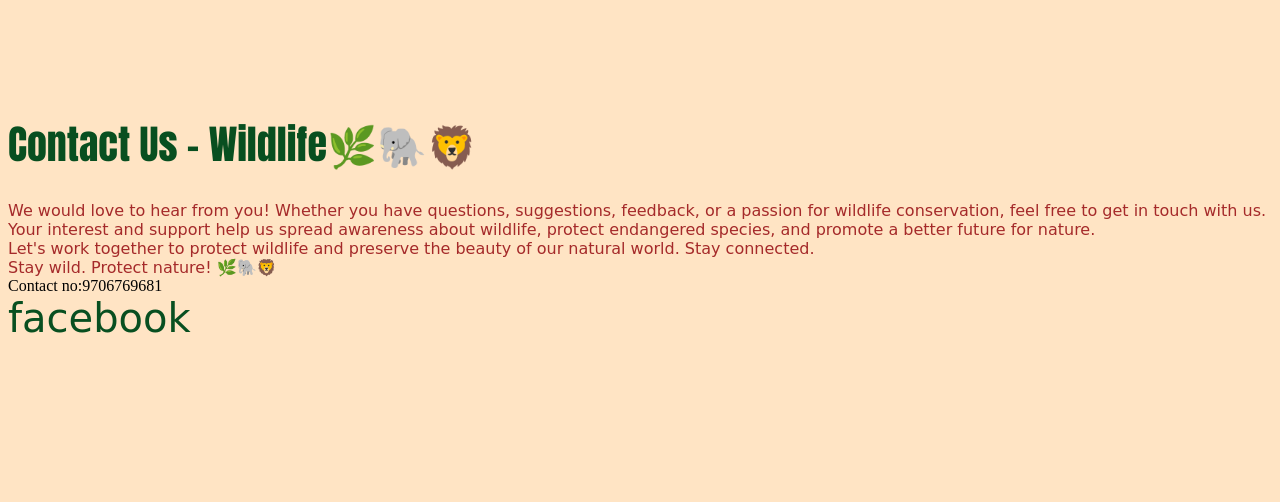
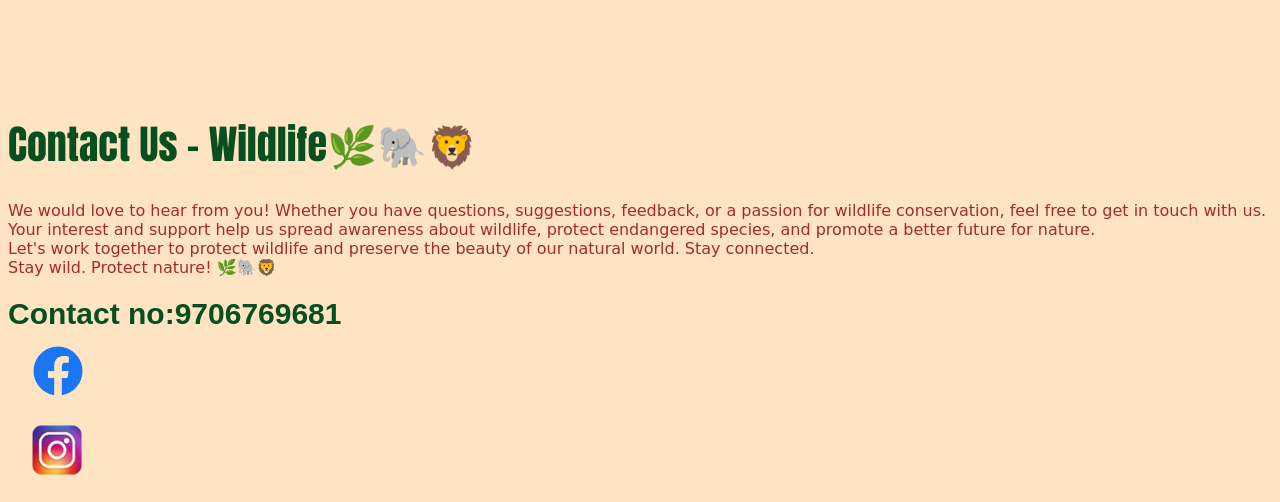
Before and after one commit to hemshankarrrsah/HTML-assignment, a plain HTML site: page contact/contact.html in a window 1280 px wide. Shown: the part 298-800 px from the top of the page. Drawn offline with Linux system fonts and the light colour scheme.

Commit message:
instafb png

```diff
--- a/Page/style.css
+++ b/Page/style.css
@@ -84,7 +84,7 @@ p1{
 }
 .heading2{
     font-family: Impact, Haettenschweiler, 'Arial Narrow Bold', sans-serif;
-    color: darkgreen;
+    color:rgb(8, 79, 32);
     font-size: 40px;
     position: relative;
     top: -350px;
--- a/contact/contact.css
+++ b/contact/contact.css
@@ -61,3 +61,23 @@ p1{
     color: brown;
     font-family: cursive;
 }
+p2{
+    font-family: Arial, Helvetica, sans-serif;
+    font-size: 30px;
+    position: relative;
+    top: 20px;
+    color:  rgb(8, 79, 32);
+    font-weight: bolder;
+}
+.fbimg{
+    height: 50px;
+    position: relative;
+    top: 30px;
+    left: 20px;
+}
+.instaimg{
+    height: 70px;
+    position: relative;
+    top: 30px;
+    left: 9px;
+}
--- a/contact/contact.html
+++ b/contact/contact.html
@@ -27,7 +27,9 @@ Let's work together to protect wildlife and preserve the beauty of our natural w
 
 Stay connected.<br> Stay wild. Protect nature! 🌿🐘🦁</p1><br>
 <p2>Contact no:9706769681</p2><br>
-<a href="">facebook</a>
+<a  href="https://www.facebook.com/hemshankar.sah.96 " target="_blank"> <img class="fbimg" src="/fb.png"> </a>
+<br>
+<a  href="https://www.instagram.com/hemu_2328/" target="_blank"> <img class="instaimg" src="/insta.png"> </a>
 </div>
 
 </body>
--- a/overview/overview.css
+++ b/overview/overview.css
@@ -93,7 +93,7 @@ p3{ color: brown;
 
 }
 ul{
-    color: rgb(0, 0, 0);
+    color: brown;
 
 }
 h4{color: rgb(8, 79, 32);
```
Also changed, not shown: fb.png (added), insta.png (added).
